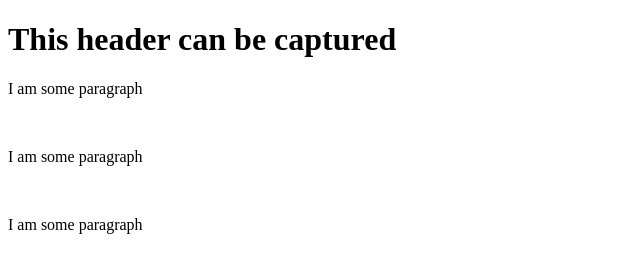
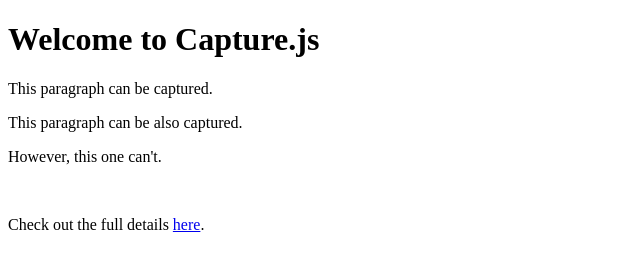
Before and after one commit to pandaxfly/Capture.js, a plain HTML site: page index.html in a window 1280 px wide. Shown: the whole page, without its empty margins (0-640 px from the left). Drawn offline with nearby package versions, Linux system fonts and the light colour scheme.

Commit message:
Update MD file

```diff
--- a/Capture.js
+++ b/Capture.js
@@ -2,9 +2,8 @@
 
 window.capture = (function(){
 
-	// Constructor??
-	function Capture(){
-	};
+	// capture.js variables
+	var capturedEvent;
 
 	var capture = {
 		create: function(){
@@ -15,11 +14,11 @@ window.capture = (function(){
 			var browserInfo = {
 				name: 				platform.name,
 				version: 			platform.version,
-				os: 					platform.os,
+				os: 				platform.os,
 				layout: 			platform.layout,
-				description: 	platform.description,
+				description: 		platform.description,
 				cookies: 			navigator.cookieEnabled,
-				screenSize: 	window.screen,
+				screenSize: 		window.screen,
 			};
 			return browserInfo;
 		},
@@ -29,7 +28,8 @@ window.capture = (function(){
 		},
 		createEvent: function(){
 			$("[capture]").on( "click", function() {
-		  	alert( $( this ).text() );
+		  	capturedEvent = this;
+		  	//console.log(this);
 			});
 		}
 	};
@@ -37,4 +37,4 @@ window.capture = (function(){
 	return capture;
 });
 
-var a = window.capture()
+var pan = window.capture()
--- a/index.html
+++ b/index.html
@@ -4,13 +4,15 @@
 		<title>Test page for Capture.js</title>
 		<script type="text/javascript" src="https://ajax.googleapis.com/ajax/libs/jquery/1.12.4/jquery.min.js"></script>
 		<script type="text/javascript" src="dependencies/platform/platform.js"></script>
-		<script type="text/javascript" src="Capture.js"></script>
+		<script type="text/javascript" src="capture.js"></script>
 	</head>
 
 	<body>
-		<h1 capture>This header can be captured</h1>
-		<p capture> I am some paragraph </p> <br />
-		<p> I am some paragraph </p> <br />
-		<p> I am some paragraph </p> <br />
+		<h1>Welcome to Capture.js</h1>
+		<p capture> This paragraph can be captured. </p>
+		<p capture> This paragraph can be also captured. </p>
+		<p> However, this one can't.</p> <br />
+
+		<p>Check out the full details <a target="_blanck" href="https://github.com/pandaxfly/Capture.js">here</a>.</p>
 	</body>
 </html>
```
Also changed, not shown: 1 other file.
